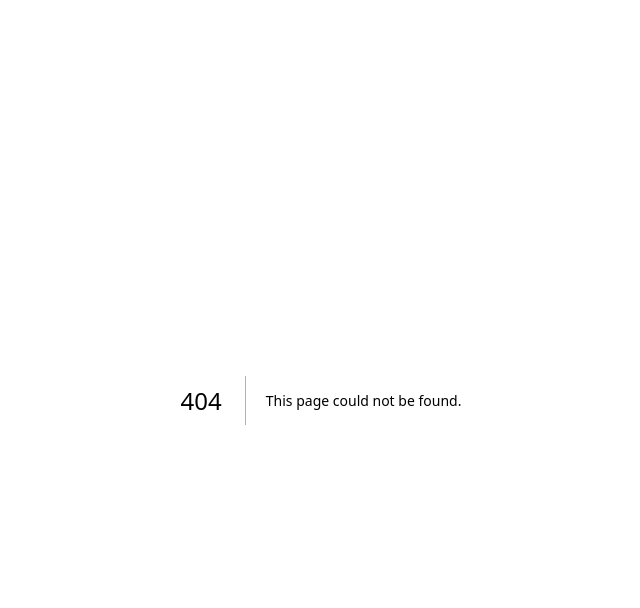
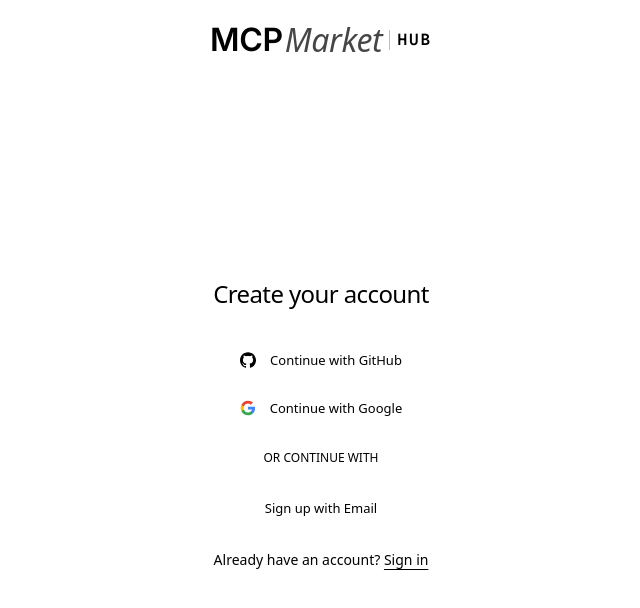
Before and after one commit to ttncode/marketplace-ui, a Next.js app: page /signup in a window 1280 px wide. Before the commit this address had no page. Shown: the top 608 px of the page, without its empty margins (319-959 px from the left). Built offline with nearby package versions, Linux system fonts and the light colour scheme.

Commit message:
feat(auth): add sign-up page (#112)
Serve /signup.

```diff
--- /dev/null
+++ b/src/app/(app-auth)/signup/page.tsx
@@ -0,0 +1,13 @@
+import { AuthShell } from "@/components/sites/app-mcpmarket-com-ac75c135/shared/AuthShell";
+import { validateRedirectPath } from "@/components/sites/app-mcpmarket-com-ac75c135/shared/redirect";
+import { SignupForm } from "@/components/sites/app-mcpmarket-com-ac75c135/signup-847d8d45/SignupForm";
+
+export default async function SignupPage({ searchParams }: PageProps<"/signup">) {
+  const { redirectTo } = await searchParams;
+  const redirect = validateRedirectPath(typeof redirectTo === "string" ? redirectTo : undefined);
+  return (
+    <AuthShell redirect={redirect}>
+      <SignupForm redirect={redirect} />
+    </AuthShell>
+  );
+}
--- /dev/null
+++ b/src/components/sites/app-mcpmarket-com-ac75c135/signup-847d8d45/SignupForm.tsx
@@ -0,0 +1,84 @@
+"use client";
+
+import { useState } from "react";
+import {
+  AuthButton,
+  AuthHeading,
+  AuthLink,
+  Field,
+  OrDivider,
+  SIMULATED_REQUEST_MS,
+  SwitchLink,
+} from "@/components/sites/app-mcpmarket-com-ac75c135/shared/controls";
+import { OAuthButtons } from "@/components/sites/app-mcpmarket-com-ac75c135/shared/OAuthButtons";
+import { redirectQuery, signupHeading } from "@/components/sites/app-mcpmarket-com-ac75c135/shared/redirect";
+
+function CheckEmail() {
+  return (
+    <div>
+      <div className="mb-8 text-center">
+        <h1 className="text-2xl font-medium tracking-tight text-foreground">Check your email</h1>
+        <p className="mt-2 text-sm text-balance text-muted-foreground">Check your email for a confirmation link.</p>
+      </div>
+      <p className="text-center text-sm text-muted-foreground">
+        <AuthLink href="/login">Back to sign in</AuthLink>
+      </p>
+    </div>
+  );
+}
+
+function EmailSignupForm({ onSent }: { readonly onSent: () => void }) {
+  const [submitting, setSubmitting] = useState(false);
+
+  // Validation is the browser's own (required / type=email / minLength), exactly as on the source.
+  // No backend: nothing is sent; the source's no-session path ("Check your email") follows its loading state.
+  const handleSubmit = (event: React.FormEvent<HTMLFormElement>) => {
+    event.preventDefault();
+    setSubmitting(true);
+    window.setTimeout(onSent, SIMULATED_REQUEST_MS);
+  };
+
+  return (
+    <form onSubmit={handleSubmit} className="space-y-4">
+      <Field id="name" label="Name" type="text" placeholder="Your name" autoComplete="name" autoFocus />
+      <Field id="email" label="Email" type="email" placeholder="you@example.com" required autoComplete="email" />
+      <Field
+        id="password"
+        label="Password"
+        type="password"
+        required
+        minLength={8}
+        autoComplete="new-password"
+        hint="Must be at least 8 characters long."
+      />
+      <AuthButton variant="default" type="submit" disabled={submitting}>
+        {submitting ? "Creating account..." : "Create account"}
+      </AuthButton>
+    </form>
+  );
+}
+
+export function SignupForm({ redirect }: { readonly redirect: string }) {
+  const [emailOpen, setEmailOpen] = useState(false);
+  const [sent, setSent] = useState(false);
+
+  if (sent) return <CheckEmail />;
+
+  return (
+    <div>
+      <AuthHeading>{signupHeading(redirect)}</AuthHeading>
+      <div className="space-y-6">
+        <OAuthButtons />
+        <OrDivider />
+        {emailOpen ? (
+          <EmailSignupForm onSent={() => setSent(true)} />
+        ) : (
+          <AuthButton variant="ghost" onClick={() => setEmailOpen(true)}>
+            Sign up with Email
+          </AuthButton>
+        )}
+      </div>
+      <SwitchLink prompt="Already have an account?" label="Sign in" href={`/login${redirectQuery(redirect)}`} />
+    </div>
+  );
+}
```
